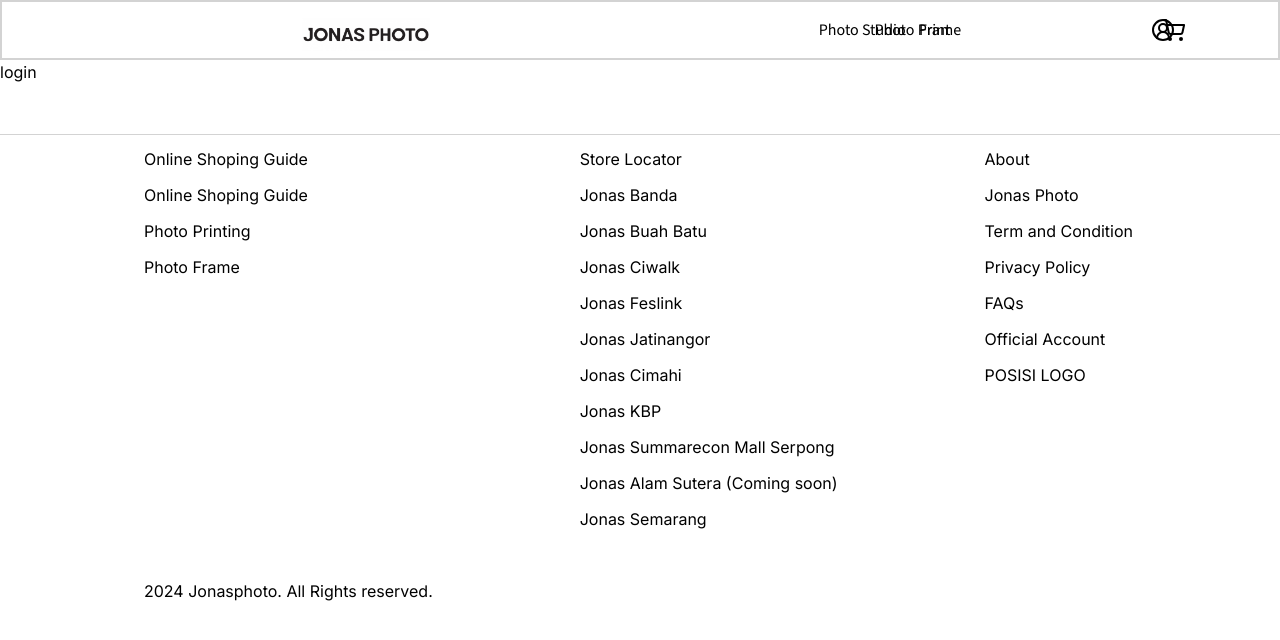
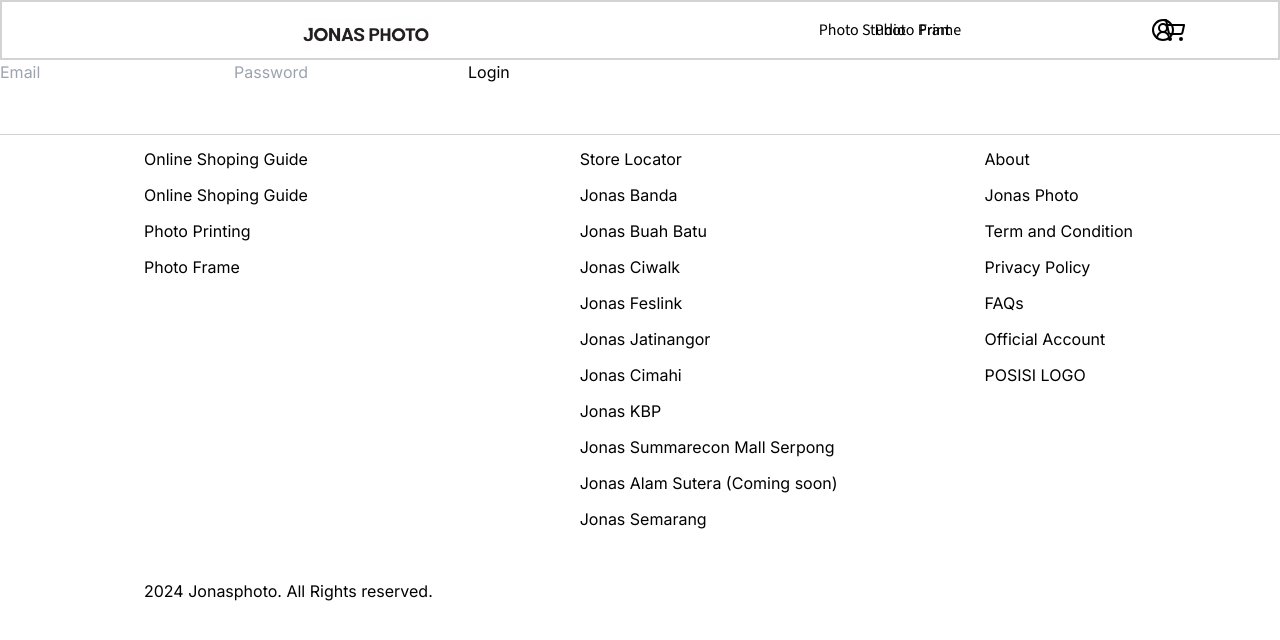
Before and after one commit to adriswara/next, a Next.js app: page /login in a window 1280 px wide. Shown: the top 640 px of the page. Built offline with nearby package versions, Linux system fonts and the light colour scheme.

Commit message:
added semi functional login page

```diff
--- a/src/app/login/page.tsx
+++ b/src/app/login/page.tsx
@@ -1,7 +1,35 @@
-import Image from "next/image";
+'use client'
+// pages/login.tsx
+import { FormEvent } from 'react';
+import { useRouter } from 'next/navigation'
 
-export default function Home() {
+export default function LoginPage() {
+  const router = useRouter();
+
+  async function handleSubmit(event: FormEvent<HTMLFormElement>) {
+    event.preventDefault();
+    const formData = new FormData(event.currentTarget);
+    const email = formData.get('email');
+    const password = formData.get('password');
+
+    const response = await fetch('/api/auth/login', {
+      method: 'POST',
+      headers: { 'Content-Type': 'application/json' },
+      body: JSON.stringify({ email, password }),
+    });
+
+    if (response.ok) {
+      router.push('/profile');
+    } else {
+      // Handle errors
+    }
+  }
+
   return (
-      <p>login</p>
+    <form onSubmit={handleSubmit}>
+      <input type="email" name="email" placeholder="Email" required />
+      <input type="password" name="password" placeholder="Password" required />
+      <button type="submit">Login</button>
+    </form>
   );
 }
--- a/src/app/profile/page.tsx
+++ b/src/app/profile/page.tsx
@@ -1,3 +1,5 @@
+
+// get data
 async function getData(link: string) {
 
   const portlink: string = 'http://localhost:8081/' + link
@@ -15,6 +17,7 @@ async function getData(link: string) {
   return res.json()
   // return JSON.stringify(res)
 }
+// end get data
 export default async function Home() {
   const datas = await getData('userGet/1')
 
@@ -28,7 +31,7 @@ export default async function Home() {
             <th colSpan={1}><p className="text-base font-semibold leading-7 text-gray-900">Profile</p></th>
           </tr>
         </thead>
-        {datas.User.map((data: { id_user: number; name_user: number; password_user: number, email_user: number; phone_user: number; adress_user: string; point_user: number; isDelete_user: number }) => (
+        {datas.User.map((data: {name_user: number; email_user: number; phone_user: number}) => (
 
         <tbody className="w-auto">
           <tr className="w-auto">
@@ -49,14 +52,14 @@ export default async function Home() {
       {datas.User.map((data: { id_user: number; name_user: number; password_user: number, email_user: number; phone_user: number; adress_user: string; point_user: number; isDelete_user: number }) => (
         <div>
           <div>
-            <span>{data.id_user}</span>
+            {/* <span>{data.id_user}</span>
             <span>{data.name_user}</span>
             <span>{data.password_user}</span>
             <span>{data.email_user}</span>
             <span>{data.phone_user}</span>
             <span>{data.adress_user}</span>
             <span>{data.point_user}</span>
-            <span>{data.isDelete_user}</span>
+            <span>{data.isDelete_user}</span> */}
           </div>
         </div>
       ))}
```
